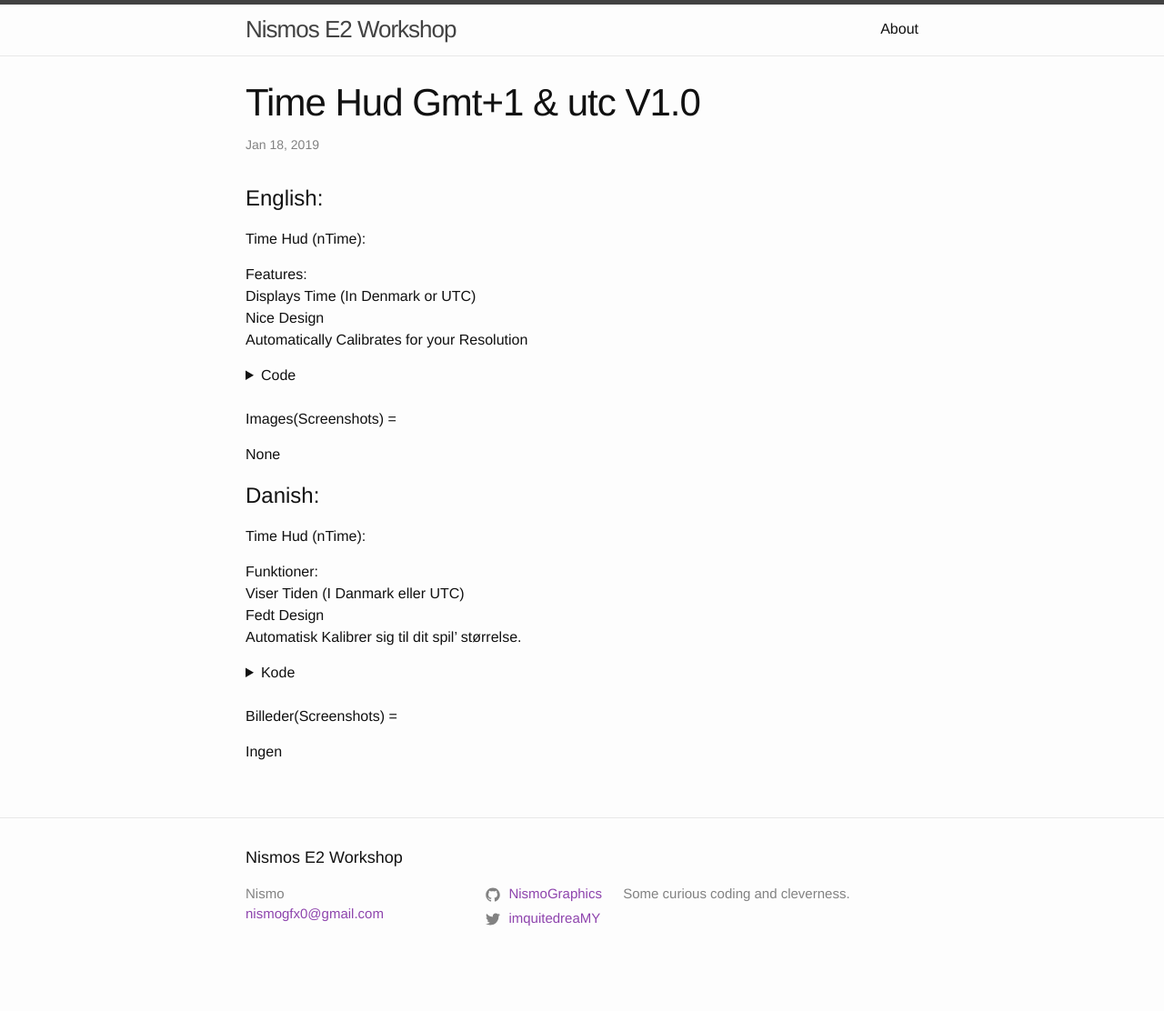
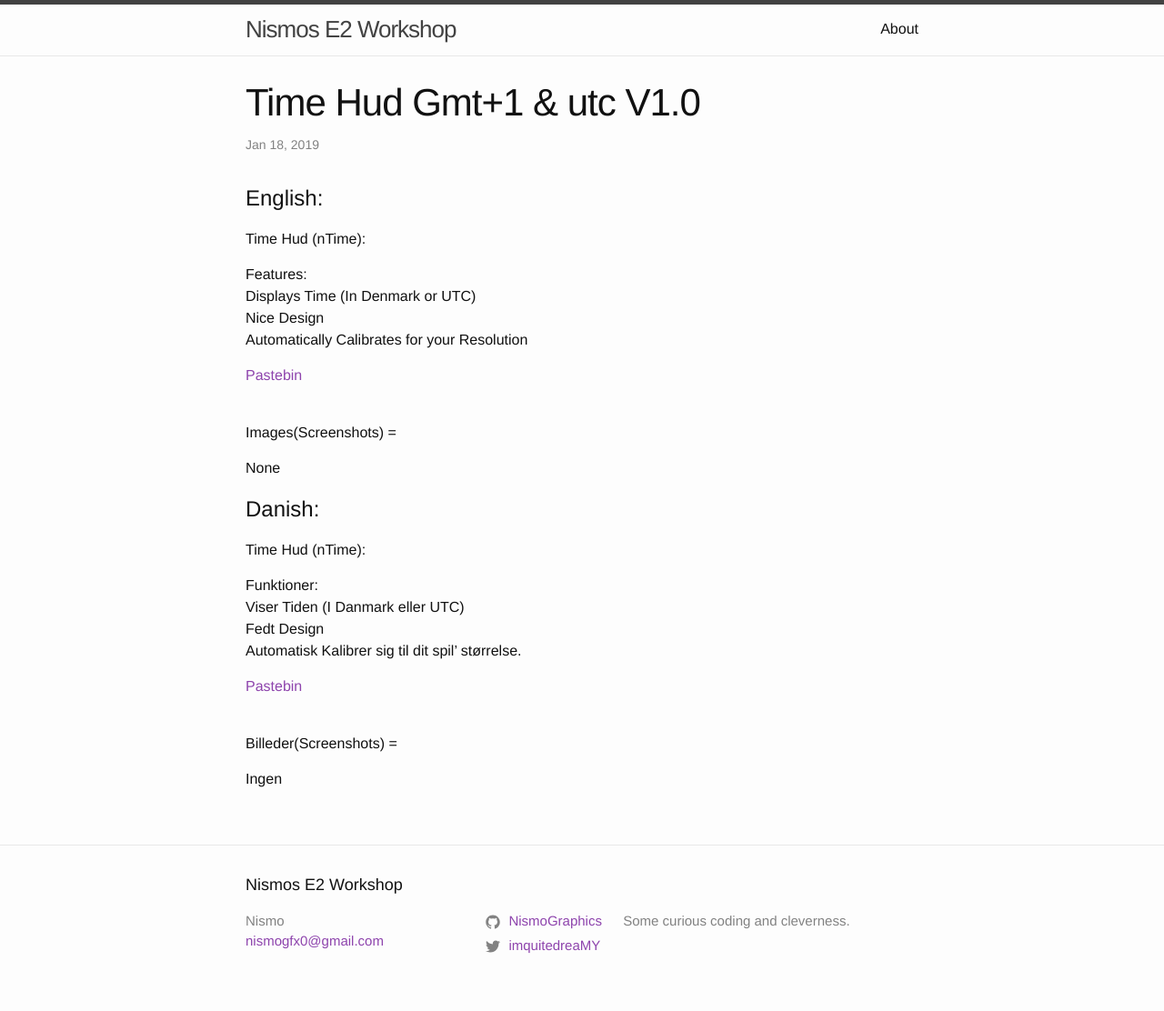
Before and after one commit to NismoGraphics/blog, a Jekyll site: the page built from _posts/2019-01-18-Time-Hud-GMT+1 & UTC-v1.0.md, in a window 1280 px wide. Shown: the whole page at 91% size. Built offline with Jekyll 4.4.1, drawn with Linux system fonts in a browser that asks for light colours; before the commit the page ends 1082 px from its top, so only the background shows below that.

Commit message:
imma just go back to pastebin

````diff
--- a/_posts/2019-01-18-Time-Hud-GMT+1 & UTC-v1.0.md
+++ b/_posts/2019-01-18-Time-Hud-GMT+1 & UTC-v1.0.md
@@ -17,7 +17,7 @@ Features:
 <br>Nice Design
 <br>Automatically Calibrates for your Resolution
 
-<details>
+<!-- <details>
 
 <summary>
 	Code
@@ -67,9 +67,9 @@ E:egpColor(2, 0,0,0,200)
 
 ```
 
-</details>
+</details> -->
 
-<!-- [Pastebin][1] -->
+[Pastebin][1]
 
 <br>Images(Screenshots) =
 
@@ -84,7 +84,7 @@ Funktioner:
 <br>Fedt Design
 <br>Automatisk Kalibrer sig til dit spil' størrelse.
 
-<details>
+<!-- <details>
 
     <summary>Kode</summary>
 
@@ -132,9 +132,9 @@ E:egpColor(2, 0,0,0,200)
 
 ```
 
-</details>
+</details> -->
 
-<!-- [Pastebin][1] -->
+[Pastebin][1]
 
 <br>Billeder(Screenshots) =
 
````
